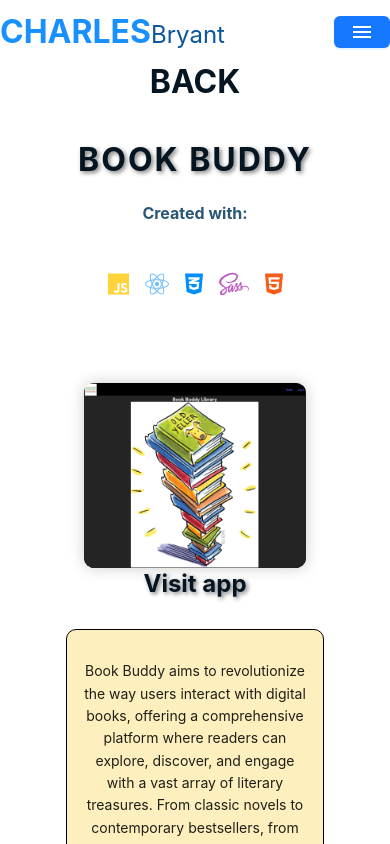
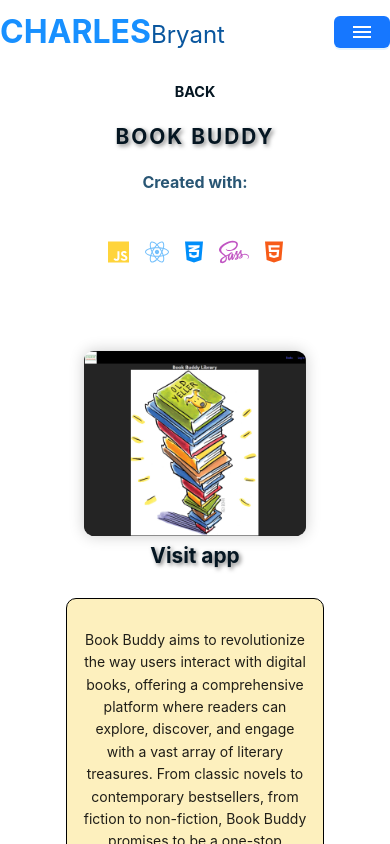
Before and after one commit to CBryant20/CB_Website, a React (Vite) app: page /BookBuddy in a window 390 px wide. Shown: the top 844 px of the page. Built offline with nearby package versions, Linux system fonts and the light colour scheme.

Commit message:
Small screen update

```diff
--- a/src/Root.scss
+++ b/src/Root.scss
@@ -139,8 +139,7 @@ TITLES
       animation: typing 5s steps(22) 1s forwards, fadeIn 0.5s 1s forwards;
 
       @media screen and (max-width: 750px) {
-        font-size: 1.2em;
-        transition: all 0.1s ease;
+        display: none;
       }
 
       @keyframes typing {
--- a/src/components/projects/Projects.scss
+++ b/src/components/projects/Projects.scss
@@ -20,6 +20,12 @@
     &:hover {
       color: #375c81;
       transition: color 0.3s ease;
+    }
+
+    @media screen and (max-width: 750px) {
+      font-size: 0.9rem;
+      margin-top: 5rem;
+      transition: all 0.1s ease;
     }
   }
 
@@ -48,6 +54,11 @@
         margin-bottom: 0.5rem;
         letter-spacing: 2px;
         text-shadow: 2px 2px 4px rgba(0, 0, 0, 0.5);
+
+        @media screen and (max-width: 750px) {
+          font-size: 1.3rem;
+          transition: all 0.1s ease;
+        }
       }
 
       h2 {
@@ -160,6 +171,11 @@
         font-weight: bold;
         text-shadow: 2px 2px 4px rgba(0, 0, 0, 0.5);
         transition: opacity 0.3s ease;
+
+        @media screen and (max-width: 750px) {
+          font-size: 1.3rem;
+          transition: all 0.1s ease;
+        }
       }
 
       .project-title {
```
